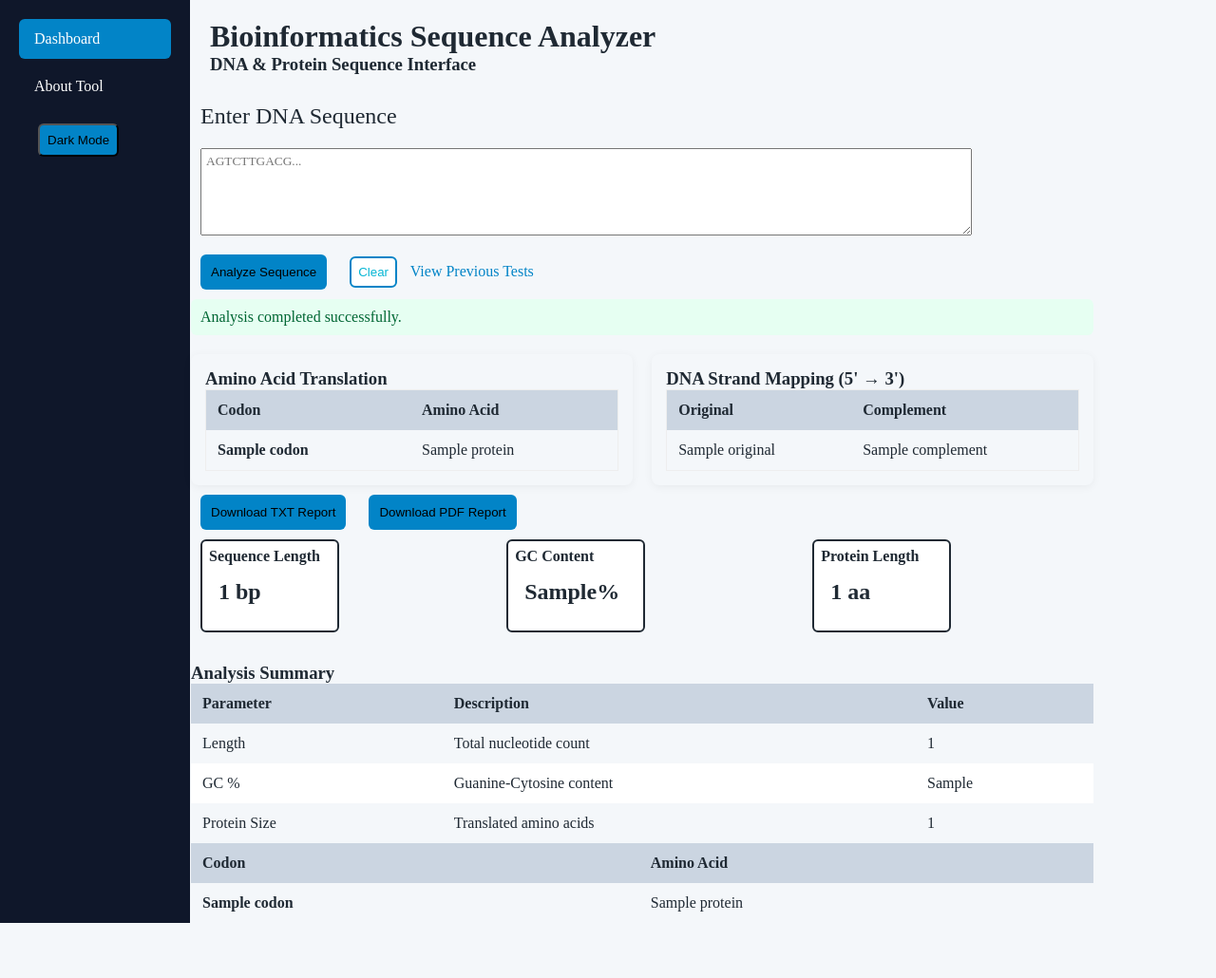
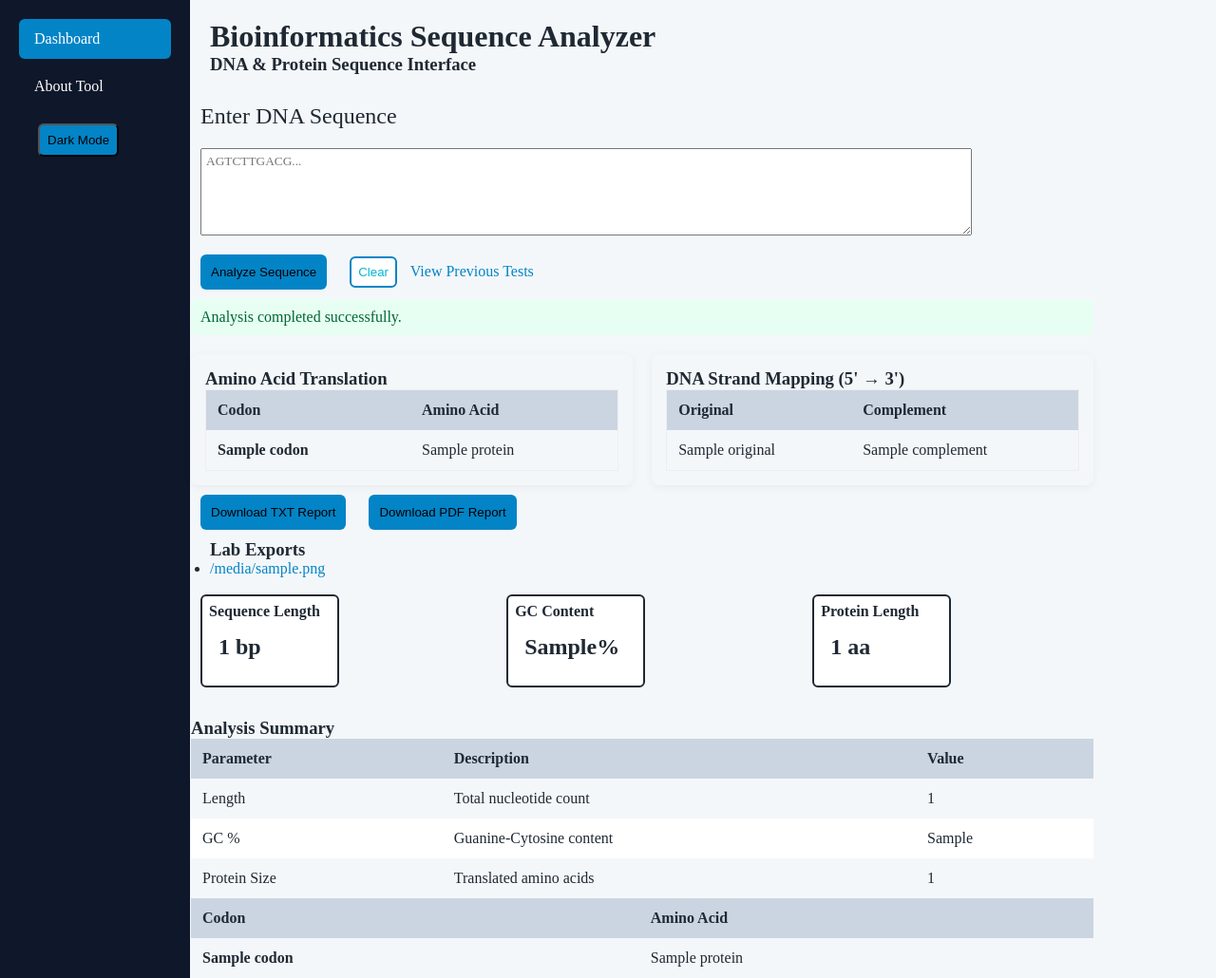
Before and after one commit to Milton-develop/DNA-Bio-Analyzer, a Flask app: template templates/index.html in a window 1280 px wide. Shown: the whole page at 95% size. Before the commit the page ends 972 px from the top, so only its background shows below. Run offline with Flask 3, Linux system fonts and the light colour scheme; the template is opened without the code that fills it: most values are stand-ins (such as "Sample title", 1, 10 or a date in 2020); some libraries are stand-ins or nearby versions.

Commit message:
Update index.html

```diff
--- a/templates/index.html
+++ b/templates/index.html
@@ -100,6 +100,21 @@
 
 
     </form>
+
+   <h3 class="exports">Lab Exports</h3>
+<ul class="exports">
+  {% for file in history_files %}
+    <li>
+      {% if selected_file == file %}
+        <strong>{{ file }}</strong>
+      {% else %}
+        <a href="{{ url_for('history', filename=file) }}" class="history">{{ file }}</a>
+      {% endif %}
+    </li>
+  {% endfor %}
+</ul>
+
+<br>
 
  {% if results %}
 <section class="stats">
```
